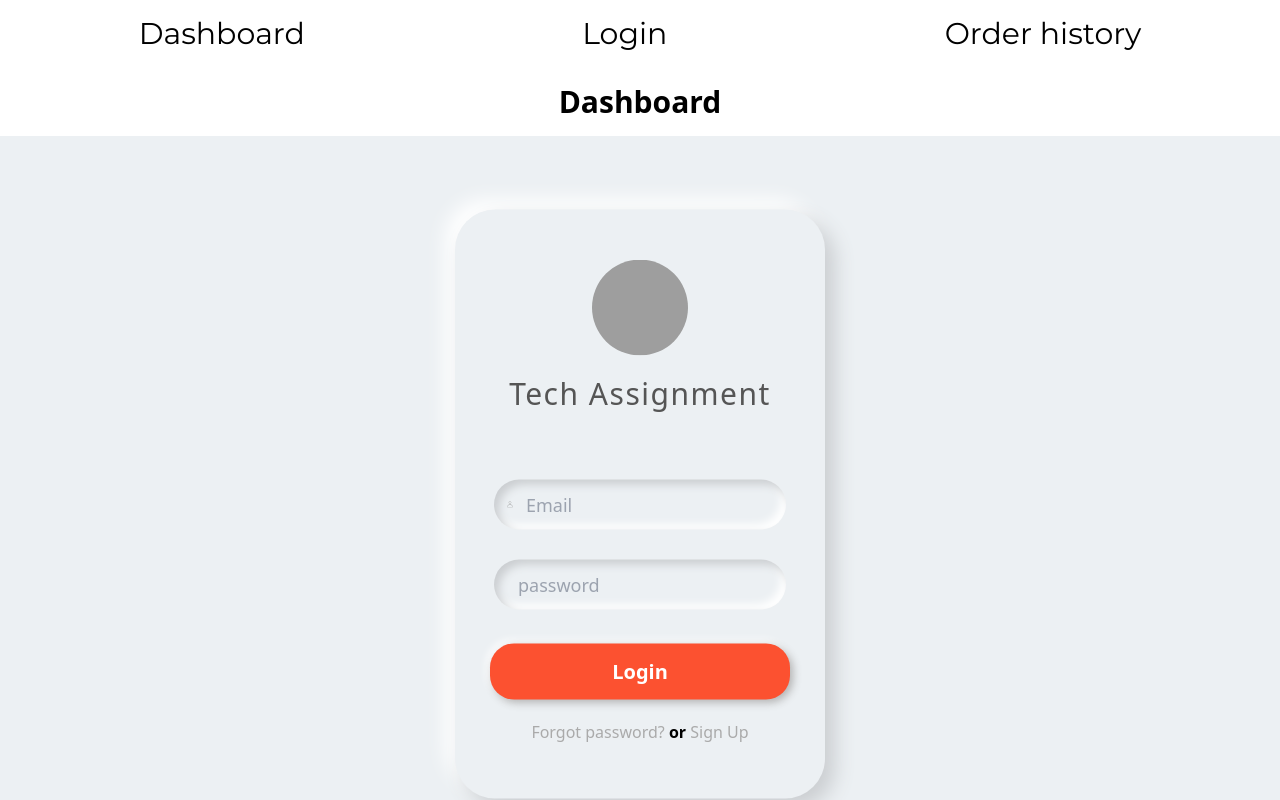
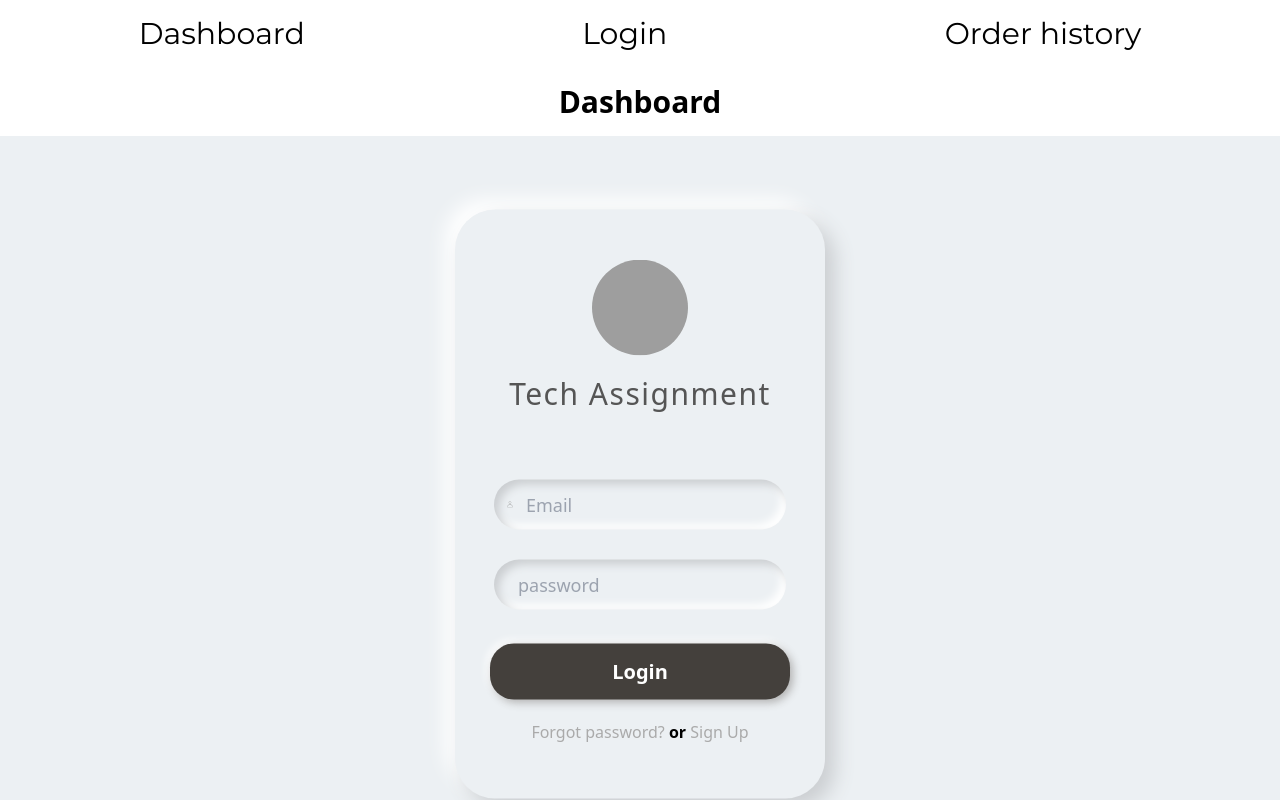
Before and after one commit to loneCapricorn/tech-assignment, a React (Vite) app: page /login in a window 1280 px wide. Shown: the top 800 px of the page. Built offline with nearby package versions, Linux system fonts and the light colour scheme; grey boxes are pictures that could not be loaded; a web font is replaced by a local one.

Commit message:
Update background-color of login btn

```diff
--- a/src/pages/LoginPage.jsx
+++ b/src/pages/LoginPage.jsx
@@ -70,7 +70,7 @@ const LoginPage = () => {
             )}
           </div>
         </div>
-        <button className="outline-none border-none cursor-pointer w-full h-14 rounded-3xl text-xl font-bold text-white bg-[#fc5130] shadow-button hover:bg-[#000] active:bg-[#ff843c]">
+        <button className="outline-none border-none cursor-pointer w-full h-14 rounded-3xl text-xl font-bold text-white bg-[#44403c] shadow-button hover:bg-[#000]">
           Login
         </button>
         <div className="p-5 text-center text-base">
```
